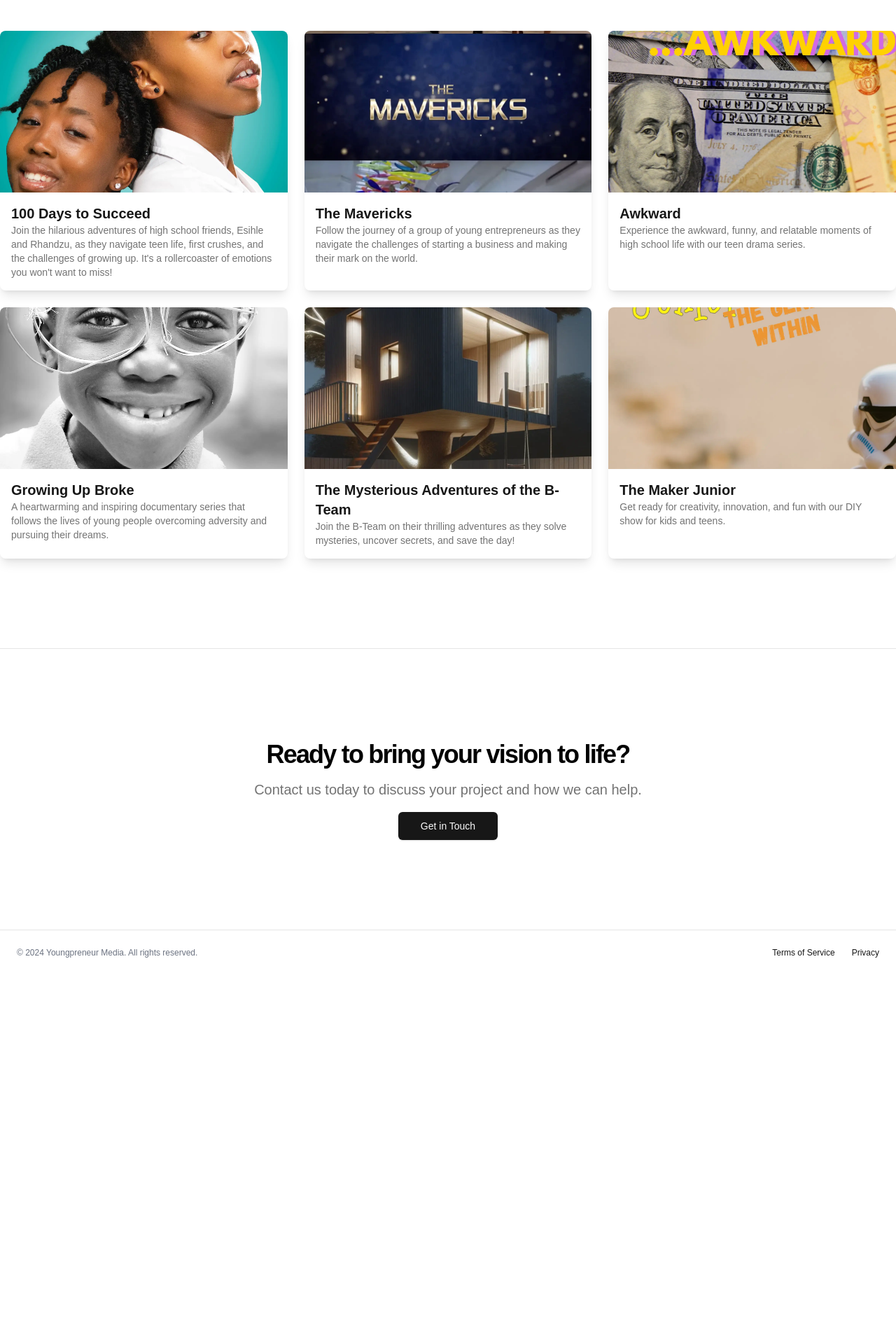
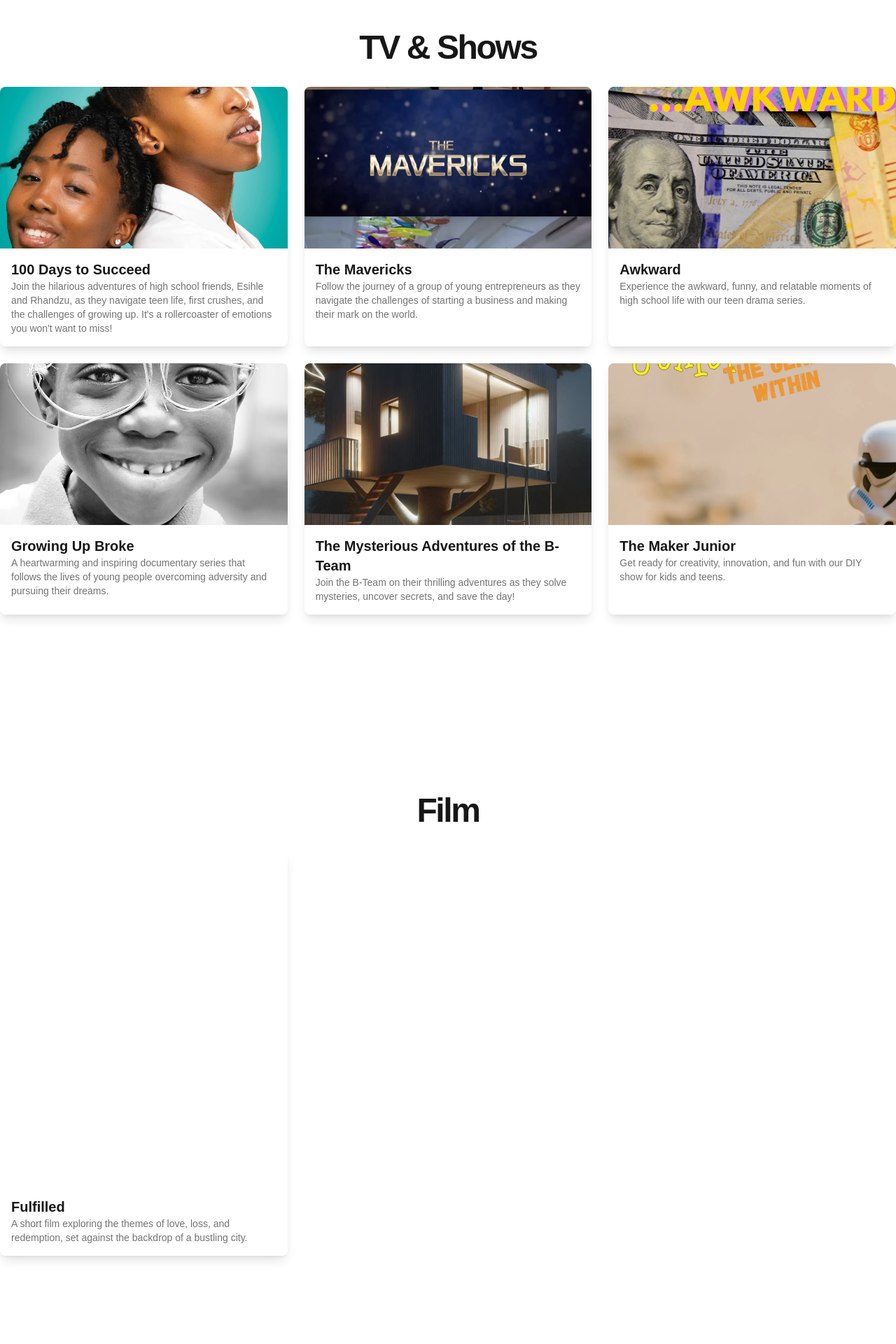
Before and after one commit to moonshotdynamics/ypm, a Next.js app: page /our-work in a window 1280 px wide. Shown: the part 600-2520 px from the top of the page at 70% size. Before the commit the page ends 1993 px from the top, so only its background shows below. Built offline with nearby package versions, Linux system fonts and the light colour scheme.

Commit message:
working on contact page

```diff
--- a/app/api/email/route.tsx
+++ b/app/api/email/route.tsx
@@ -1,4 +1,5 @@
 import nodemailer from 'nodemailer';
+import nodemailerSendgrid from 'nodemailer-sendgrid';
 
 import { NextResponse, NextRequest } from 'next/server';
 export async function POST(req: NextRequest) {
@@ -10,21 +11,19 @@ export async function POST(req: NextRequest) {
   };
 
   // Create a nodemailer transporter
-  const transporter = nodemailer.createTransport({
-    // Configure your email service here
-    // For example, using Gmail:
-    service: 'gmail',
-    auth: {
-      user: process.env.EMAIL_USER,
-      pass: process.env.EMAIL_PASS,
-    },
-  });
+
+  const sendgridApiKey = process.env.SENDGRID_API_KEY || '';
+  const transport = nodemailer.createTransport(
+    nodemailerSendgrid({
+      apiKey: sendgridApiKey,
+    })
+  );
 
   try {
     // Send email
-    await transporter.sendMail({
+    await transport.sendMail({
       from: process.env.EMAIL_USER,
-      to: 'indira@youngpreneurmedia.com',
+      to: 'indira@youngpreneurmedia.com;tshemm@gmail.com',
       subject: 'New Contact Form Submission',
       text: `
         Name: ${name}
--- a/app/our-work/page.tsx
+++ b/app/our-work/page.tsx
@@ -1,7 +1,10 @@
+'use client';
+import React from 'react';
 import Link from 'next/link';
 import Image from 'next/image';
+import ReactPlayer from 'react-player';
 
-const content = [
+const creative = [
   {
     title: '100 Days to Succeed',
     description:
@@ -46,6 +49,36 @@ const content = [
   },
 ];
 
+const corporate = [
+  {
+    title: 'Nedbank',
+    description:
+      'Nedbank Greenbacks Savings Program - A promotional video showcasing the benefits of the Nedbank Greenbacks Savings Program.',
+    videoURL: 'https://youtu.be/KEfRCAYxia8',
+  },
+  {
+    title: 'University of Cape Town',
+    description:
+      'A promotional video showcasing the University of Cape Town’s world-class facilities and academic programs.',
+    videoURL: 'https://www.youtube.com/watch?v=z8OMTwcxjrM',
+  },
+  {
+    title: 'LNL Group',
+    description:
+      'A corporate video introducing LNL Group’s services and showcasing their commitment to excellence.',
+    videoURL: 'https://www.youtube.com/watch?v=77J2Gls-2U4&t=7s',
+  },
+];
+
+const film = [
+  {
+    title: 'Fulfilled',
+    description:
+      'A short film exploring the themes of love, loss, and redemption, set against the backdrop of a bustling city.',
+    videoURL: 'https://youtu.be/6ayjsw2CipA',
+  },
+];
+
 export default function Component() {
   return (
     <div className="flex flex-col min-h-[100dvh]">
@@ -72,21 +105,20 @@ export default function Component() {
           </div>
         </div>
       </section>
-      <section className="w-full py-12 md:py-24 lg:py-32">
+      <section className="w-full py-12 md:py-24 lg:py-32 flex flex-col items-center">
+        <div className="mb-8">
+          <h2 className="text-3xl font-bold tracking-tighter sm:text-5xl">
+            TV & Shows
+          </h2>
+        </div>
+
         <div className="container mx-auto grid grid-cols-1 gap-6 sm:grid-cols-2 md:grid-cols-3">
-          {content.map((show, idx) => {
+          {creative.map((show, idx) => {
             return (
               <div
                 className="relative overflow-hidden rounded-lg shadow-lg group hover:shadow-xl hover:-translate-y-2 transition-transform duration-300 ease-in-out"
                 key={idx + show.title}
               >
-                <Link
-                  href="#"
-                  className="absolute inset-0 z-10"
-                  prefetch={false}
-                >
-                  <span className="sr-only">View Project</span>
-                </Link>
                 <Image
                   src={show.imageUrl}
                   width={500}
@@ -105,72 +137,79 @@ export default function Component() {
           })}
         </div>
       </section>
-      {/* <section className="w-full py-12 md:py-24 lg:py-32 bg-muted">
-        <div className="container px-4 md:px-6 mx-auto">
-          <div className="flex flex-col items-center justify-center space-y-4 text-center">
-            <div className="space-y-2">
+      <section className="w-full py-12 md:py-24 lg:py-32 flex flex-col items-center">
+        <div className="mb-8">
           <h2 className="text-3xl font-bold tracking-tighter sm:text-5xl">
-                Our Services
+            Film
           </h2>
-              <p className="max-w-[900px] text-muted-foreground md:text-xl/relaxed lg:text-base/relaxed xl:text-xl/relaxed">
-                From concept to completion, we offer a wide range of production
-                services to bring your vision to life.
+        </div>
+
+        <div className="container mx-auto grid grid-cols-1 gap-6 sm:grid-cols-2 md:grid-cols-3">
+          {film.map((show, idx) => {
+            return (
+              <div
+                className="relative overflow-hidden rounded-lg shadow-lg group hover:shadow-xl hover:-translate-y-2 transition-transform duration-300 ease-in-out"
+                key={idx + show.title}
+              >
+                <ReactPlayer
+                  url={show.videoURL}
+                  width="640px"
+                  height="480px"
+                  className="flex justify-center"
+                  config={{
+                    youtube: {
+                      playerVars: { showinfo: 1 },
+                    },
+                  }}
+                />
+                <div className="p-4 bg-background">
+                  <h3 className="text-xl font-bold">{show.title}</h3>
+                  <p className="text-sm text-muted-foreground">
+                    {show.description}
                   </p>
                 </div>
               </div>
-          <div className="mx-auto grid max-w-5xl items-center gap-6 py-12 lg:grid-cols-3 lg:gap-12">
-            <div className="flex flex-col justify-center space-y-4">
-              <div className="grid gap-1">
-                <h3 className="text-xl font-bold">Video Production</h3>
-                <p className="text-muted-foreground">
-                  Crafting visually stunning videos for your brand.
-                </p>
+            );
+          })}
         </div>
-              <div className="grid gap-1">
-                <h3 className="text-xl font-bold">Photography</h3>
-                <p className="text-muted-foreground">
-                  Capturing captivating images to elevate your brand.
-                </p>
+      </section>
+      <section className="w-full py-12 md:py-24 lg:py-32 flex flex-col items-center">
+        <div className="mb-8">
+          <h2 className="text-3xl font-bold tracking-tighter sm:text-5xl">
+            Corporate
+          </h2>
         </div>
-              <div className="grid gap-1">
-                <h3 className="text-xl font-bold">Motion Graphics</h3>
-                <p className="text-muted-foreground">
-                  Bringing your ideas to life with dynamic animations.
+
+        <div className="container mx-auto grid grid-cols-1 gap-6 sm:grid-cols-2 md:grid-cols-3">
+          {corporate.map((show, idx) => {
+            return (
+              <div
+                className="relative overflow-hidden rounded-lg shadow-lg group hover:shadow-xl hover:-translate-y-2 transition-transform duration-300 ease-in-out"
+                key={idx + show.title}
+              >
+                <ReactPlayer
+                  url={show.videoURL}
+                  width="640px"
+                  height="480px"
+                  className="flex justify-center"
+                  config={{
+                    youtube: {
+                      playerVars: { showinfo: 1 },
+                    },
+                  }}
+                />
+                <div className="p-4 bg-background">
+                  <h3 className="text-xl font-bold">{show.title}</h3>
+                  <p className="text-sm text-muted-foreground">
+                    {show.description}
                   </p>
                 </div>
               </div>
-            <img
-              src="/placeholder.svg"
-              width={550}
-              height={310}
-              alt="Services"
-              className="mx-auto aspect-video overflow-hidden rounded-xl object-cover object-center sm:w-full lg:order-last"
-            />
-            <div className="flex flex-col justify-center space-y-4">
-              <div className="grid gap-1">
-                <h3 className="text-xl font-bold">Post-Production</h3>
-                <p className="text-muted-foreground">
-                  Polishing your content to perfection with our editing
-                  expertise.
-                </p>
+            );
+          })}
         </div>
-              <div className="grid gap-1">
-                <h3 className="text-xl font-bold">Live Events</h3>
-                <p className="text-muted-foreground">
-                  Capturing the energy and excitement of your live events.
-                </p>
-              </div>
-              <div className="grid gap-1">
-                <h3 className="text-xl font-bold">Aerial Cinematography</h3>
-                <p className="text-muted-foreground">
-                  Capturing breathtaking aerial footage to elevate your
-                  projects.
-                </p>
-              </div>
-            </div>
-          </div>
-        </div>
-      </section> */}
+      </section>
+
       <section className="w-full py-12 md:py-24 lg:py-32 border-t bg-white">
         <div className="container grid items-center justify-center gap-4 px-4 text-center md:px-6 mx-auto">
           <div className="space-y-3">
--- a/components/ImageGallery/index.tsx
+++ b/components/ImageGallery/index.tsx
@@ -47,12 +47,12 @@ const ImageGallery: FC<ImageGalleryProps> = ({ images }) => {
       >
         {images.map((src, index) => (
           <SwiperSlide key={index}>
-            <div className="aspect-w-9 aspect-h-16 relative">
+            <div className=" relative">
               <Image
                 src={src}
                 alt={`Gallery image ${index + 1}`}
                 className="rounded-lg object-cover"
-                height={900}
+                height={1200}
                 width={400}
               />
             </div>
--- a/components/Layout/Footer.tsx
+++ b/components/Layout/Footer.tsx
@@ -5,9 +5,21 @@ const Footer = () => {
 
   return (
     <footer className="flex flex-col gap-2 sm:flex-row py-6 w-full shrink-0 items-center px-4 md:px-6 border-t">
+      <p className="text-xs text-gray-500 dark:text-gray-400 ">
+        A{' '}
+        <Link
+          href="https://blueavo.com"
+          target="_blank"
+          style={{ color: '#FFAA00' }}
+        >
+          BlueAvo
+        </Link>{' '}
+        Partner
+      </p>
       <p className="text-xs text-gray-500 dark:text-gray-400">
         © {new Date().getFullYear()} Youngpreneur Media. All rights reserved.
       </p>
+
       <nav className="sm:ml-auto flex gap-4 sm:gap-6">
         <Link className="text-xs hover:underline underline-offset-4" href="#">
           Terms of Service
@@ -17,7 +29,7 @@ const Footer = () => {
         </Link>
       </nav>
     </footer>
-  )
+  );
 }
 
 export default Footer;
--- a/package.json
+++ b/package.json
@@ -22,6 +22,7 @@
     "lucide-react": "^0.439.0",
     "next": "14.2.8",
     "nodemailer": "^6.9.15",
+    "nodemailer-sendgrid": "^1.0.3",
     "react": "^18",
     "react-dom": "^18",
     "react-icons": "^5.3.0",
@@ -33,6 +34,7 @@
   "devDependencies": {
     "@types/node": "^20",
     "@types/nodemailer": "^6.4.15",
+    "@types/nodemailer-sendgrid": "^1.0.3",
     "@types/react": "^18",
     "@types/react-dom": "^18",
     "eslint": "^8",
```
Also changed, not shown: app/about/page.tsx (+6 -8 lines), 2 other files (tests, documents, lock files or other folders). Lines whose indentation alone changed are shown as unchanged.
